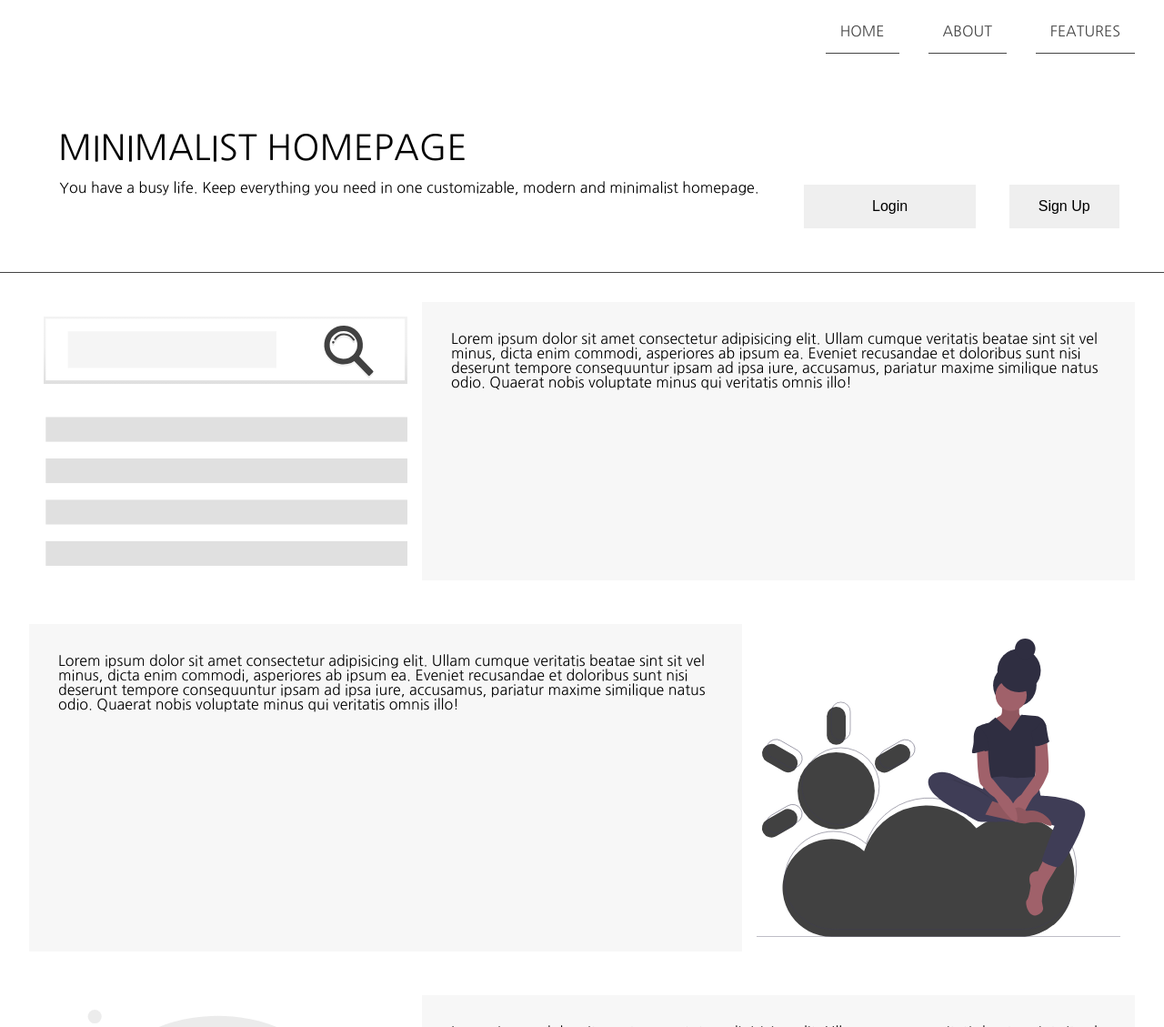
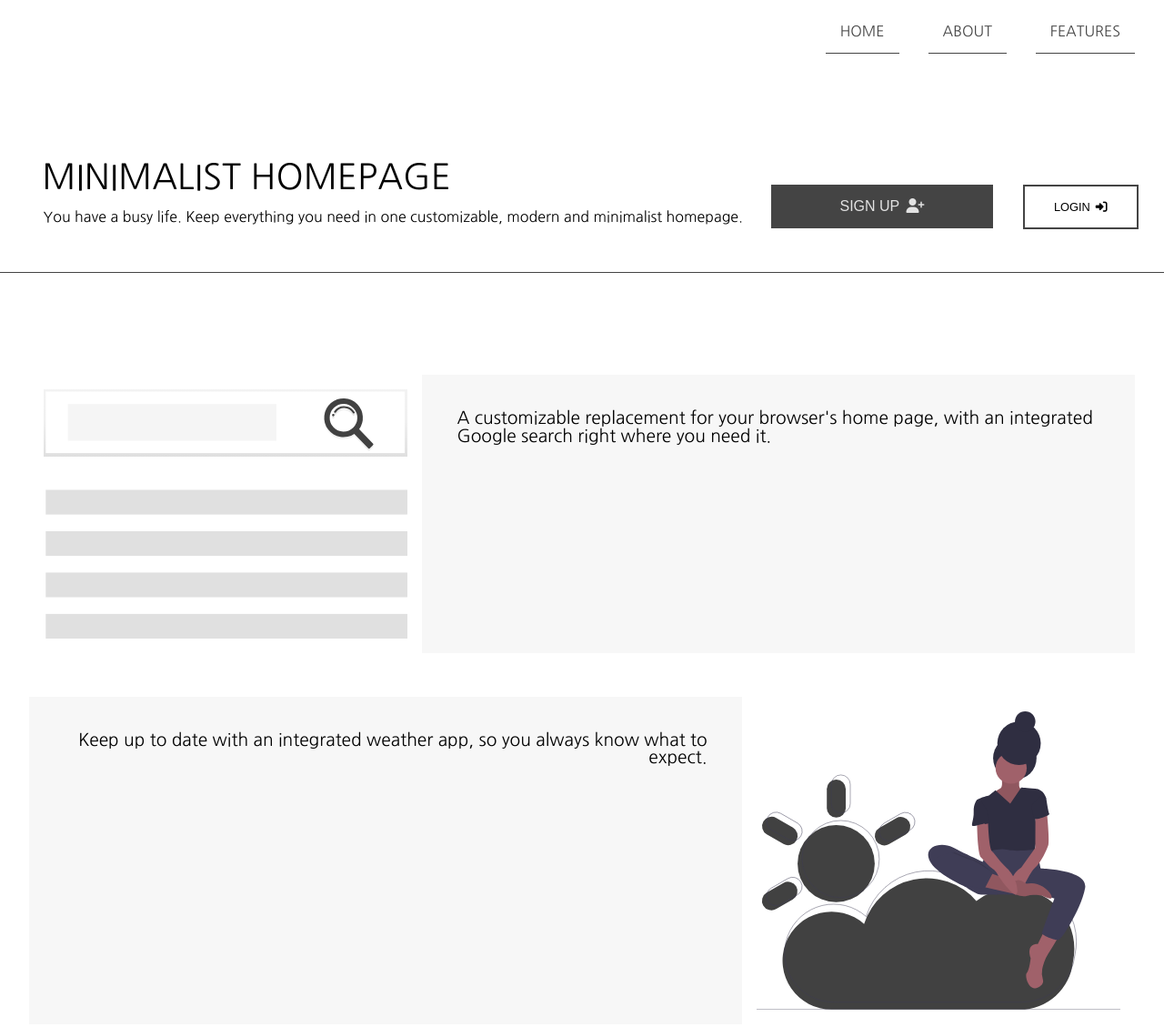
Before and after one commit to Build-Week-Minimalist-HomePage/Marketing-Page, a plain HTML site: page index.html in a window 1280 px wide. Shown: the top 1129 px of the page at 91% size. Drawn offline with Linux system fonts and the light colour scheme.

Commit message:
finish layout

```diff
--- a/index.html
+++ b/index.html
@@ -6,6 +6,7 @@
     <meta http-equiv="X-UA-Compatible" content="ie=edge">
     <link rel="stylesheet" href="/css/index.css">
     <link href="https://fonts.googleapis.com/css?family=Nanum+Gothic&display=swap" rel="stylesheet">
+    <script src="https://kit.fontawesome.com/d99caacb1c.js" crossorigin="anonymous"></script>
     <title>Minimalist HomePage</title>
 </head>
 
@@ -24,8 +25,8 @@
             <p>You have a busy life. Keep everything you need in one customizable, modern and minimalist homepage.</p>
         </div>
         <div class="buttons">
-            <button class="login">Login</button>
-            <button class="signup">Sign Up</button>
+            <button class="signup">Sign Up <span><i class="fas fa-user-plus"></i></span></button>
+            <button class="login">Login <span><i class="fas fa-sign-in-alt"></i></span> </button>
         </div>
     </header>
 
@@ -33,18 +34,13 @@
         <div class="content">
             <div class="features1">
                 <img src="/images/features/undraw_Search_1px8.svg" alt="">
-                <p class="desc">Lorem ipsum dolor sit amet consectetur adipisicing elit. Ullam cumque veritatis beatae
-                    sint sit vel minus, dicta enim commodi, asperiores ab ipsum ea. Eveniet recusandae et doloribus sunt
-                    nisi deserunt tempore consequuntur ipsam ad ipsa iure, accusamus, pariatur maxime similique natus
-                    odio. Quaerat nobis voluptate minus qui veritatis omnis illo!</p>
+                <p class="desc">A customizable replacement for
+                    your browser's home page, with an integrated Google search right where you need it. </p>
             </div>
 
             <div class="features2">
                 <img src="/images/features/undraw_weather_app_i5sm.svg" alt="">
-                <p class="desc">Lorem ipsum dolor sit amet consectetur adipisicing elit. Ullam cumque veritatis beatae
-                    sint sit vel minus, dicta enim commodi, asperiores ab ipsum ea. Eveniet recusandae et doloribus sunt
-                    nisi deserunt tempore consequuntur ipsam ad ipsa iure, accusamus, pariatur maxime similique natus
-                    odio. Quaerat nobis voluptate minus qui veritatis omnis illo!</p>
+                <p class="desc">Keep up to date with an integrated weather app, so you always know what to expect.</p>
             </div>
 
             <div class="features3">
--- a/less/home-page.less
+++ b/less/home-page.less
@@ -8,6 +8,7 @@ header {
 
     .tagline {
         align-self: center;
+        padding-top: 4em;
     }
 
     .title {
@@ -24,20 +25,41 @@ header {
         align-self: flex-end;
         padding-bottom: 2em;
 
-        // .login, .signup {
-        //     margin: 1em;
-        //     .button-reset();
-        // }
 
-        .login {
+        .login, .signup {
+            margin: 1em;
+            .button-reset();
+            text-transform: uppercase;
+            transition: all 0.3s ease;
+
+            &:hover {
+                transform: scale(1.1);
+                background-color: black;
+                color: @link-hover;
+            }
+
+            span {
+                padding-left: 0.2em;
+            }
+
+        }
+
+        .signup  {
             padding: 15px 75px;
             .button-dark();
+
+        }
+
+        .login{
+            border: 2px solid @link-color;
+            background:none;
+            font-size: 0.8rem;
         }
     }
 }
 
 .content {
-    padding: 0em 2em 0em 2em;
+    padding: 5em 2em 0em 2em;
     margin-bottom: 4em;
     border-bottom: @border-bottom;
 
@@ -49,6 +71,7 @@ header {
             width: 70%;
             padding: 2em;
             background-color: #f3f3f3a2;
+            font-size: 1.2rem;
         }
 
         img {
@@ -59,5 +82,9 @@ header {
 
     .features2 {
         flex-direction: row-reverse;
+
+        p {
+            text-align: right;
+        }
     }
 }
--- a/less/mixins.less
+++ b/less/mixins.less
@@ -5,6 +5,7 @@
     color: @link;
     padding: 1rem;
     margin-right: 2rem;
+    transition: all 0.5s ease;
 
     &:hover {
         color: @hovercolor;
@@ -19,9 +20,10 @@
         text-decoration: none;
         display: inline-block;
         font-size: 16px;
+        cursor: pointer;
 }
 
 .button-dark(){
-    color: @hovercolor;
-    background-color: @link-hbgc;
+    color: @link-hover;
+    background-color: @link-color;
 }
```
Also changed, not shown: css/index.css, less/global.less (line endings or trailing spaces).
